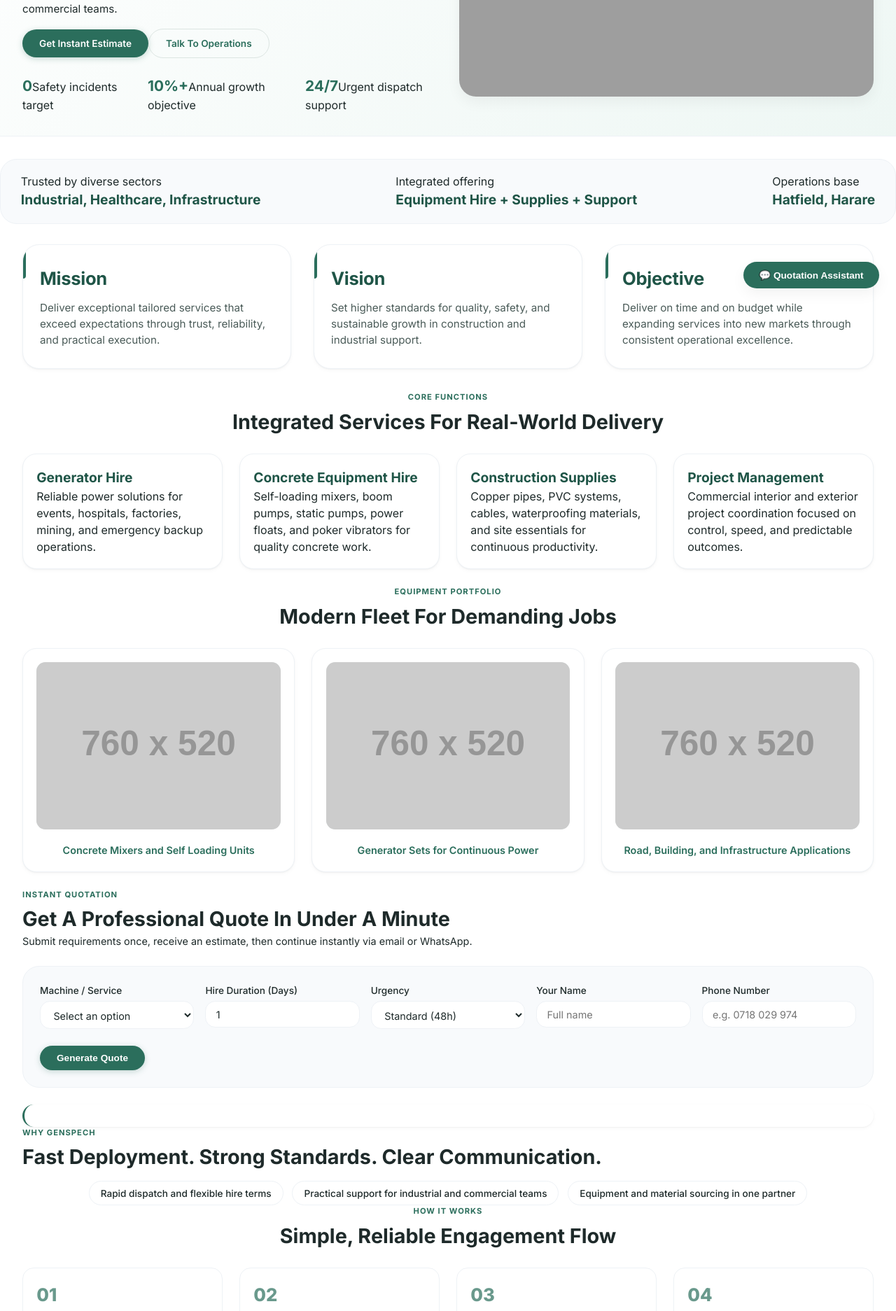
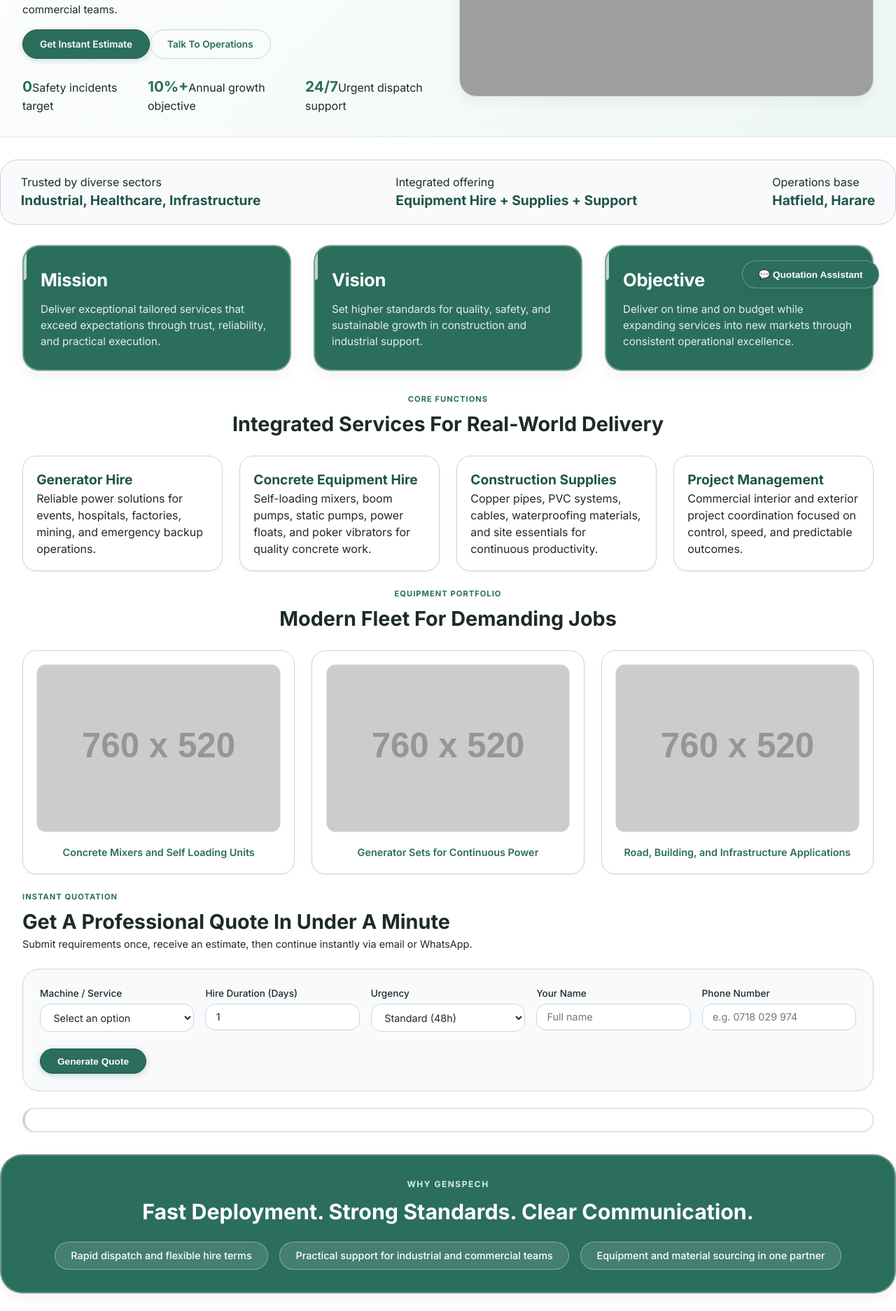
Before and after one commit to TKay25/Genspech, a Flask app: page / in a window 1280 px wide. Shown: the part 364-2237 px from the top of the page at 70% size. Run offline with Flask 3, Linux system fonts and the light colour scheme; grey boxes labelled with a size stand in for pictures from a placeholder-image service; some libraries are stand-ins or nearby versions; grey boxes are pictures that could not be loaded.

Commit message:
Update index.html

```diff
--- a/templates/index.html
+++ b/templates/index.html
@@ -21,16 +21,16 @@
       --brand-green-soft: #d4ede7;
       --brand-green-dark: #1f5547;
       --light-grey: #f8fafc;
-      --light-grey-border: #eef2f6;
+      --light-grey-border: #e2e8f0;
       --pure-white: #ffffff;
       --text-primary: #1e2a2a;
       --text-secondary: #4a5b58;
-      --text-muted: #7c8b88;
       --shadow-sm: 0 2px 6px rgba(0, 0, 0, 0.03), 0 1px 2px rgba(0, 0, 0, 0.04);
       --shadow-md: 0 8px 20px rgba(0, 0, 0, 0.05);
       --shadow-lg: 0 20px 30px -12px rgba(0, 0, 0, 0.08);
       --card-radius: 1.25rem;
       --transition-smooth: all 0.25s ease;
+      --border-visible: 1.5px solid #cbd5e1;
     }
 
     body {
@@ -47,7 +47,7 @@
       padding: 0 2rem;
     }
 
-    section, .summary, .mission-block, .trust, .process, .contact {
+    section, .summary, .mission-cards, .trust-block, .process, .contact {
       scroll-margin-top: 1.5rem;
     }
 
@@ -153,6 +153,7 @@
       background: var(--brand-green);
       color: white;
       box-shadow: 0 2px 8px rgba(43, 110, 92, 0.25);
+      border: 1px solid var(--brand-green-dark);
     }
 
     .btn-primary:hover {
@@ -162,7 +163,7 @@
 
     .btn-ghost {
       background: transparent;
-      border: 1px solid #dce5e2;
+      border: var(--border-visible);
       color: var(--brand-green);
     }
 
@@ -235,10 +238,10 @@
       background: var(--light-grey);
       border-radius: 1.5rem;
       padding: 1.2rem 1.8rem;
-      border: 1px solid var(--light-grey-border);
+      border: var(--border-visible);
     }
 
-    /* === NEATER MISSION CARDS (modern glass/card style) === */
+    /* ===== MISSION CARDS: GREEN BACKGROUND + WHITE TEXT + VISIBLE BORDER ===== */
     .mission-cards {
       display: flex;
       flex-wrap: wrap;
@@ -250,20 +253,22 @@
     .mission-card {
       flex: 1;
       min-width: 240px;
-      background: var(--pure-white);
+      background: var(--brand-green);
       border-radius: 1.5rem;
       padding: 1.8rem 1.5rem;
       transition: transform 0.25s ease, box-shadow 0.3s ease;
-      border: 1px solid var(--light-grey-border);
-      box-shadow: var(--shadow-sm);
+      border: 2px solid rgba(255,255,255,0.35);
+      box-shadow: var(--shadow-md);
       position: relative;
       overflow: hidden;
+      color: white;
     }
 
     .mission-card:hover {
       transform: translateY(-6px);
-      box-shadow: var(--shadow-lg);
-      border-color: var(--brand-green-soft);
+      box-shadow: 0 20px 30px -12px rgba(0,0,0,0.2);
+      background: var(--brand-green-dark);
+      border-color: rgba(255,255,255,0.6);
     }
 
     .mission-card::before {
@@ -273,25 +278,26 @@
       left: 0;
       width: 4px;
       height: 48px;
-      background: var(--brand-green);
+      background: white;
       border-radius: 0 4px 4px 0;
+      opacity: 0.7;
     }
 
     .mission-card h3 {
       font-size: 1.6rem;
       font-weight: 700;
       margin-bottom: 0.75rem;
-      color: var(--brand-green-dark);
+      color: white;
       letter-spacing: -0.3px;
     }
 
     .mission-card p {
-      color: var(--text-secondary);
+      color: rgba(255,255,255,0.88);
       line-height: 1.5;
       font-size: 0.95rem;
     }
 
-    /* rest of styles */
+    /* service grids, machine grids, sector, process - all with visible borders */
     .service-grid,
     .sector-grid,
     .machine-grid,
@@ -303,16 +309,26 @@
     }
 
     .service-card,
-    .machine-card {
+    .machine-card,
+    .sector-grid article,
+    .process-grid article {
       background: var(--pure-white);
       border-radius: var(--card-radius);
       padding: 1.2rem;
       transition: transform 0.2s, box-shadow 0.2s;
-      border: 1px solid var(--light-grey-border);
+      border: var(--border-visible);
       box-shadow: var(--shadow-sm);
     }
 
-    .service-card:hover {
+    .service-card:hover,
+    .sector-grid article:hover,
+    .process-grid article:hover {
+      border-color: var(--brand-green);
+      transform: translateY(-3px);
+      box-shadow: var(--shadow-md);
+    }
+
+    .machine-card:hover {
       border-color: var(--brand-green);
       transform: translateY(-3px);
       box-shadow: var(--shadow-md);
@@ -323,6 +339,7 @@
       border-radius: 0.8rem;
       margin-bottom: 0.8rem;
       background: var(--brand-green-light);
+      border: 1px solid var(--light-grey-border);
     }
 
     .machine-card figcaption {
@@ -348,12 +356,13 @@
       opacity: 0.7;
     }
 
+    /* quote form */
     .quote-form {
       background: var(--light-grey);
       border-radius: 1.5rem;
       padding: 1.5rem;
       margin: 1.5rem 0;
-      border: 1px solid var(--light-grey-border);
+      border: var(--border-visible);
     }
 
     .field-grid {
@@ -375,7 +384,7 @@
     input,
     select {
       background: var(--pure-white);
-      border: 1px solid var(--light-grey-border);
+      border: var(--border-visible);
       padding: 0.6rem 0.9rem;
       border-radius: 0.9rem;
       color: var(--text-primary);
@@ -396,10 +405,13 @@
       border-radius: 1.2rem;
       padding: 1rem;
       margin-top: 0.8rem;
-      border-left: 3px solid var(--brand-green);
+      border-left: 4px solid var(--brand-green);
+      border: var(--border-visible);
+      border-left-width: 4px;
       box-shadow: var(--shadow-sm);
     }
 
+    /* contact cards */
     .contact-grid {
       display: flex;
       flex-wrap: wrap;
@@ -427,22 +439,57 @@
       border-color: var(--brand-green);
     }
 
-    .trust ul {
-      list-style: none;
+    /* ===== WHY GENSPECH - DARK GREEN BG, WHITE TEXT, VISIBLE BORDER ===== */
+    .trust-block {
+      background: var(--brand-green);
+      border-radius: 2rem;
+      padding: 2rem 2rem;
+      margin: 2rem 0;
+      text-align: center;
+      box-shadow: var(--shadow-md);
+      border: 2px solid rgba(255,255,255,0.3);
+    }
+
+    .trust-block .kicker {
+      color: var(--brand-green-soft);
+      text-transform: uppercase;
+      font-size: 0.75rem;
+      letter-spacing: 1.5px;
+      font-weight: 700;
+      margin-bottom: 0.5rem;
+    }
+
+    .trust-block h2 {
+      color: white;
+      font-size: 1.9rem;
+      font-weight: 700;
+      margin-bottom: 1.2rem;
+    }
+
+    .trust-list {
       display: flex;
       flex-wrap: wrap;
-      gap: 0.8rem;
       justify-content: center;
-      margin-top: 0.8rem;
+      gap: 1rem;
+      list-style: none;
     }
 
-    .trust li {
-      background: var(--pure-white);
-      padding: 0.4rem 1rem;
-      border-radius: 2rem;
-      border: 1px solid var(--light-grey-border);
+    .trust-list li {
+      background: rgba(255,255,255,0.12);
+      backdrop-filter: blur(2px);
+      padding: 0.5rem 1.4rem;
+      border-radius: 3rem;
       font-weight: 500;
-      font-size: 0.85rem;
+      font-size: 0.9rem;
+      color: white;
+      border: 1px solid rgba(255,255,255,0.35);
+      transition: var(--transition-smooth);
+    }
+
+    .trust-list li:hover {
+      background: rgba(255,255,255,0.25);
+      transform: translateY(-2px);
+      border-color: white;
     }
 
     /* chatbot */
@@ -455,7 +502,7 @@
 
     .chat-toggle {
       background: var(--brand-green);
-      border: none;
+      border: 1px solid rgba(255,255,255,0.3);
       padding: 0.7rem 1.4rem;
       border-radius: 3rem;
       font-weight: 700;
@@ -632,16 +694,25 @@
     </div>
   </div>
 
-  <section class="shell services" id="services"><div class="section-head reveal"><p class="kicker">Core Functions</p><h2>Integrated Services For Real-World Delivery</h2></div><div class="service-grid"><article class="service-card reveal"><h3>Generator Hire</h3><p>Reliable power solutions for events, hospitals, factories, mining, and emergency backup operations.</p></article><article class="service-card reveal delay-1"><h3>Concrete Equipment Hire</h3><p>Self-loading mixers, boom pumps, static pumps, power floats, and poker vibrators for quality concrete work.</p></article><article class="service-card reveal delay-2"><h3>Construction Supplies</h3><p>Copper pipes, PVC systems, cables, waterproofing materials, and site essentials for continuous productivity.</p></article><article class="service-card reveal delay-3"><h3>Project Management</h3><p>Commercial interior and exterior project coordination focused on control, speed, and predictable outcomes.</p></article></div></section>
+  <section class="shell services" id="services"><div class="section-head reveal"><p class="kicker">Core Functions</p><h2>Integrated Services For Real-World Delivery</h2></div><div class="service-grid"><article class="service-card reveal"><h3>Generator Hire</h3><p>Reliable power solutions for events, hospitals, factories, mining, and emergency backup operations.</p></article><article class="service-card reveal"><h3>Concrete Equipment Hire</h3><p>Self-loading mixers, boom pumps, static pumps, power floats, and poker vibrators for quality concrete work.</p></article><article class="service-card reveal"><h3>Construction Supplies</h3><p>Copper pipes, PVC systems, cables, waterproofing materials, and site essentials for continuous productivity.</p></article><article class="service-card reveal"><h3>Project Management</h3><p>Commercial interior and exterior project coordination focused on control, speed, and predictable outcomes.</p></article></div></section>
 
-  <section class="shell machines" id="machines"><div class="section-head reveal"><p class="kicker">Equipment Portfolio</p><h2>Modern Fleet For Demanding Jobs</h2></div><div class="machine-grid"><figure class="machine-card reveal"><img src="https://placehold.co/760x520/eef7f4/2b6e5c?text=Concrete+Mixers" alt="concrete mixers" /><figcaption>Concrete Mixers and Self Loading Units</figcaption></figure><figure class="machine-card reveal delay-1"><img src="https://placehold.co/760x520/eef7f4/2b6e5c?text=Generator+Fleet" alt="generators" /><figcaption>Generator Sets for Continuous Power</figcaption></figure><figure class="machine-card reveal delay-2"><img src="https://placehold.co/760x520/eef7f4/2b6e5c?text=Infrastructure+Projects" alt="infrastructure" /><figcaption>Road, Building, and Infrastructure Applications</figcaption></figure></div></section>
+  <section class="shell machines" id="machines"><div class="section-head reveal"><p class="kicker">Equipment Portfolio</p><h2>Modern Fleet For Demanding Jobs</h2></div><div class="machine-grid"><figure class="machine-card reveal"><img src="https://placehold.co/760x520/eef7f4/2b6e5c?text=Concrete+Mixers" alt="concrete mixers" /><figcaption>Concrete Mixers and Self Loading Units</figcaption></figure><figure class="machine-card reveal"><img src="https://placehold.co/760x520/eef7f4/2b6e5c?text=Generator+Fleet" alt="generators" /><figcaption>Generator Sets for Continuous Power</figcaption></figure><figure class="machine-card reveal"><img src="https://placehold.co/760x520/eef7f4/2b6e5c?text=Infrastructure+Projects" alt="infrastructure" /><figcaption>Road, Building, and Infrastructure Applications</figcaption></figure></div></section>
 
   <section class="shell quote" id="quote"><div class="quote-intro reveal"><p class="kicker">Instant Quotation</p><h2>Get A Professional Quote In Under A Minute</h2><p style="font-size:0.9rem;">Submit requirements once, receive an estimate, then continue instantly via email or WhatsApp.</p></div>
-    <form id="quoteForm" class="quote-form reveal delay-1"><div class="field-grid"><label>Machine / Service<select id="machine" required><option value="">Select an option</option><option value="generator">Generator Hire</option><option value="self-loader">Self Loading Concrete Mixer</option><option value="boom-pump">Boom Pump</option><option value="static-pump">Static Pump</option><option value="power-float">Power Float</option><option value="poker">Poker Vibrator</option></select></label><label>Hire Duration (Days)<input id="days" type="number" min="1" max="365" value="1" required /></label><label>Urgency<select id="urgency" required><option value="standard">Standard (48h)</option><option value="priority">Priority (24h)</option><option value="urgent">Urgent (Same Day)</option></select></label><label>Your Name<input id="name" type="text" placeholder="Full name" required /></label><label>Phone Number<input id="phone" type="tel" placeholder="e.g. 0718 029 974" required /></label></div><button type="submit" class="btn btn-primary">Generate Quote</button></form>
+    <form id="quoteForm" class="quote-form reveal"><div class="field-grid"><label>Machine / Service<select id="machine" required><option value="">Select an option</option><option value="generator">Generator Hire</option><option value="self-loader">Self Loading Concrete Mixer</option><option value="boom-pump">Boom Pump</option><option value="static-pump">Static Pump</option><option value="power-float">Power Float</option><option value="poker">Poker Vibrator</option></select></label><label>Hire Duration (Days)<input id="days" type="number" min="1" max="365" value="1" required /></label><label>Urgency<select id="urgency" required><option value="standard">Standard (48h)</option><option value="priority">Priority (24h)</option><option value="urgent">Urgent (Same Day)</option></select></label><label>Your Name<input id="name" type="text" placeholder="Full name" required /></label><label>Phone Number<input id="phone" type="tel" placeholder="e.g. 0718 029 974" required /></label></div><button type="submit" class="btn btn-primary">Generate Quote</button></form>
     <div id="result" class="result" aria-live="polite"></div>
   </section>
 
-  <div class="shell trust reveal"><div><p class="kicker">Why Genspech</p><h2>Fast Deployment. Strong Standards. Clear Communication.</h2></div><ul><li>Rapid dispatch and flexible hire terms</li><li>Practical support for industrial and commercial teams</li><li>Equipment and material sourcing in one partner</li></ul></div>
+  <!-- Why Genspech with dark green background, white text, visible border -->
+  <div class="shell trust-block reveal">
+    <p class="kicker">Why Genspech</p>
+    <h2>Fast Deployment. Strong Standards. Clear Communication.</h2>
+    <ul class="trust-list">
+      <li>Rapid dispatch and flexible hire terms</li>
+      <li>Practical support for industrial and commercial teams</li>
+      <li>Equipment and material sourcing in one partner</li>
+    </ul>
+  </div>
 
   <section class="shell process reveal"><div class="section-head"><p class="kicker">How It Works</p><h2>Simple, Reliable Engagement Flow</h2></div><div class="process-grid"><article><span>01</span><h3>Request</h3><p>Tell us your machine, timeline, and site needs.</p></article><article><span>02</span><h3>Estimate</h3><p>Receive instant estimate and confirm operational details.</p></article><article><span>03</span><h3>Deploy</h3><p>We dispatch equipment or supplies based on urgency.</p></article><article><span>04</span><h3>Deliver</h3><p>Project continues with quality support and clear follow-up.</p></article></div></section>
 
@@ -686,12 +757,12 @@
       const response = await fetch('/api/quote', { method: 'POST', headers: { 'Content-Type': 'application/json' }, body: JSON.stringify(payload) });
       const data = await response.json();
       if (data.ok) {
-        resultDiv.innerHTML = `<div style="background:var(--brand-green-light); padding:0.8rem; border-radius:1rem"><strong>✨ Estimate ready</strong><br/>${quote.machineName} | ${quote.days} day(s) | ${urgency.toUpperCase()}<br/><strong style="font-size:1.4rem; color:var(--brand-green);">$${quote.total}</strong><br/><small>Quote ID: ${data.quoteId} — we’ll reach out shortly.</small></div>`;
+        resultDiv.innerHTML = `<div style="background:var(--brand-green-light); padding:0.8rem; border-radius:1rem; border:1px solid var(--brand-green-soft);"><strong>✨ Estimate ready</strong><br/>${quote.machineName} | ${quote.days} day(s) | ${urgency.toUpperCase()}<br/><strong style="font-size:1.4rem; color:var(--brand-green);">$${quote.total}</strong><br/><small>Quote ID: ${data.quoteId} — we’ll reach out shortly.</small></div>`;
       } else { resultDiv.innerHTML = `<p>Error: ${data.error}</p>`; }
     } catch(err) { resultDiv.innerHTML = `<p>Service error. Please refresh.</p>`; }
   });
 
-  // Chatbot
+  // Chatbot (simplified for demo, matches backend structure)
   const machineAliases = { generator: "generator", genset: "generator", "self loader": "self-loader", "self loading": "self-loader", mixer: "self-loader", boom: "boom-pump", "boom pump": "boom-pump", static: "static-pump", "static pump": "static-pump", "power float": "power-float", float: "power-float", poker: "poker", vibrator: "poker" };
   const extractMachine = (msg) => { const low = msg.toLowerCase(); for(let [alias, key] of Object.entries(machineAliases)) if(low.includes(alias)) return key; return null; };
   const extractDays = (msg) => { const match = msg.match(/\b(\d{1,3})\s*(?:day|days|d)\b/i); if(match) return parseInt(match[1]); const standalone = msg.match(/\b(\d{1,3})\b/); return standalone ? parseInt(standalone[1]) : null; };
```
Also changed, not shown: other parts of templates/index.html (+25 -17 lines).
